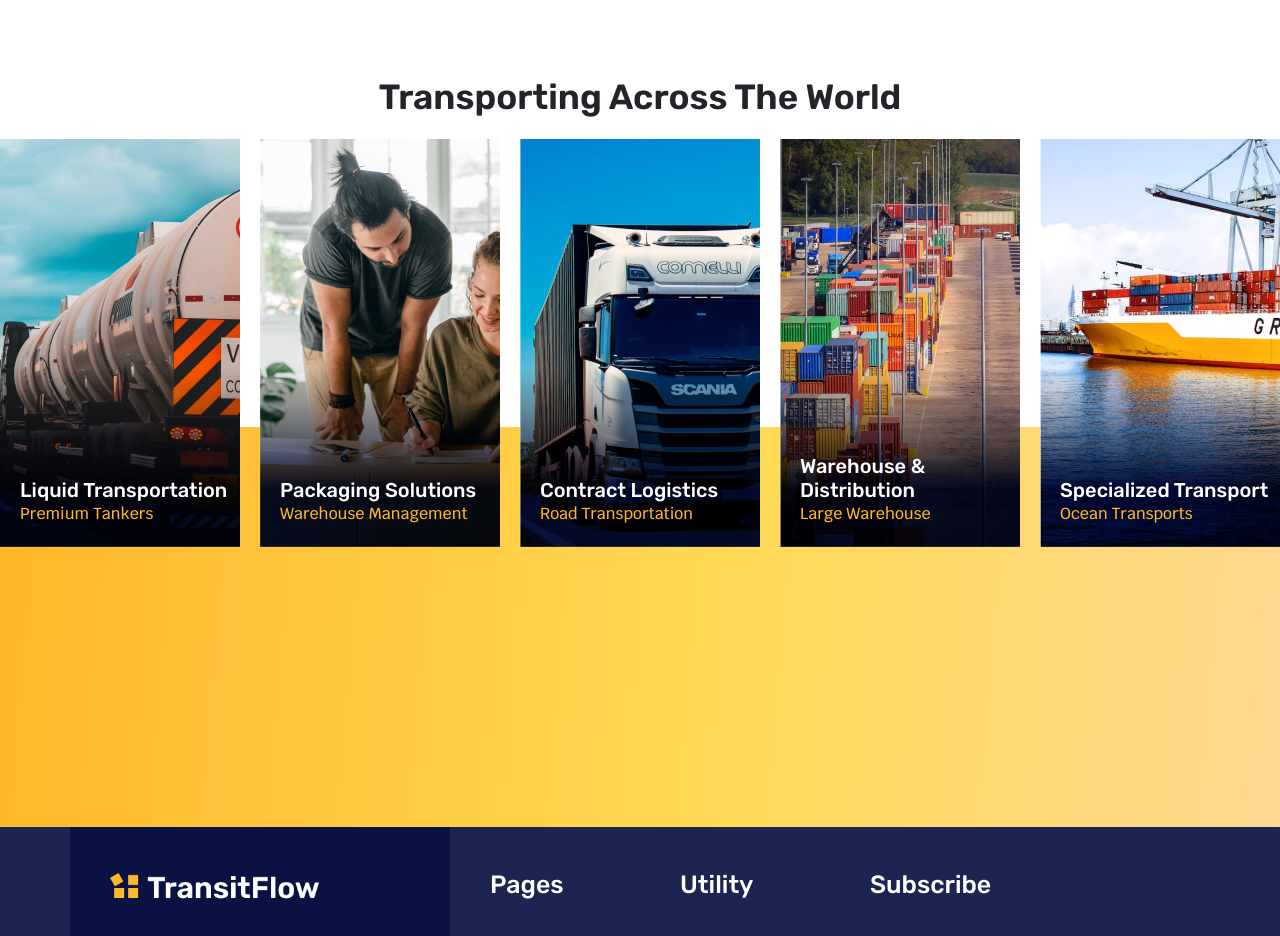
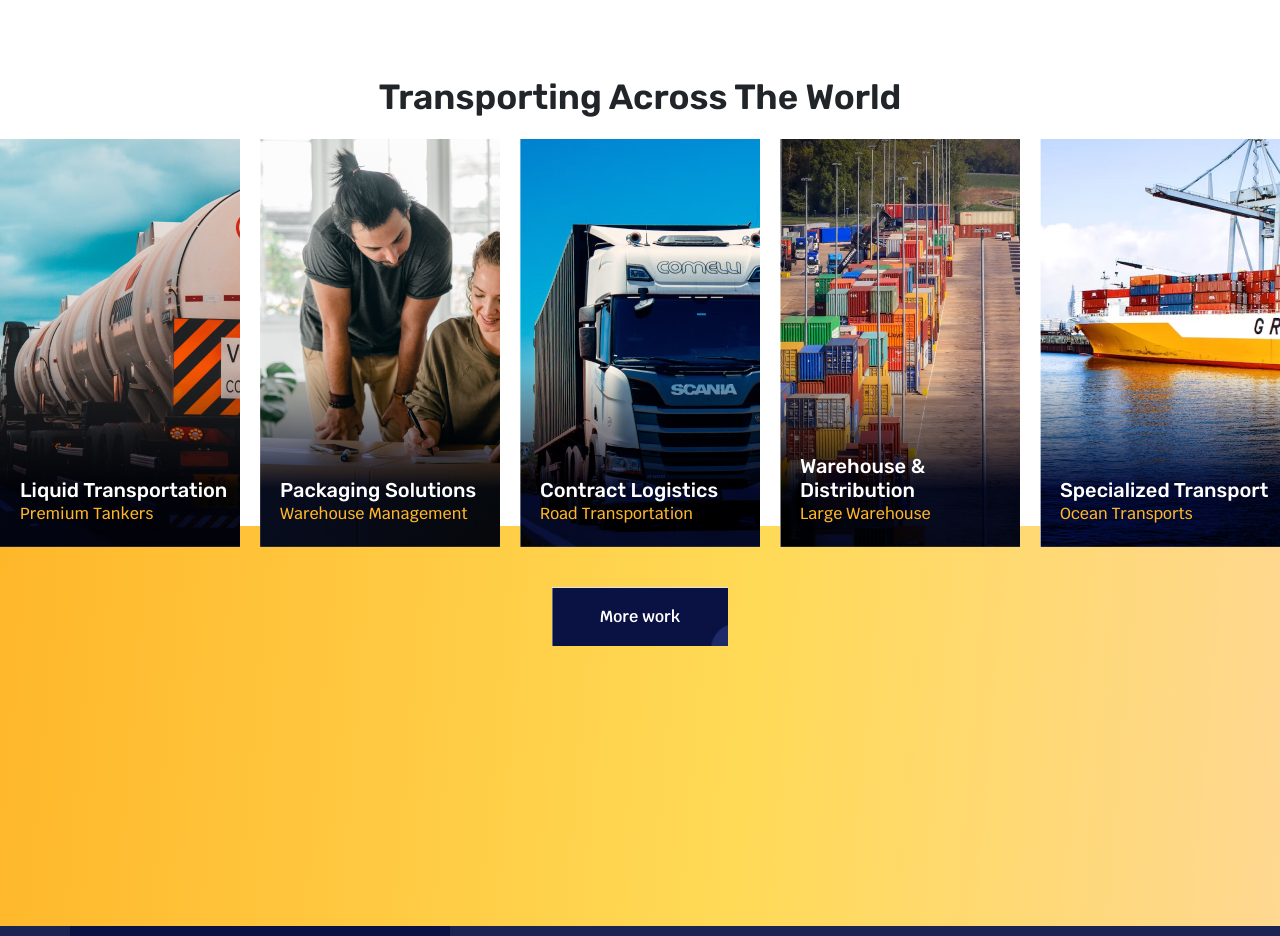
Before and after one commit to E-gap/transit-flow-site, a React (Create React App) app: page / in a window 1280 px wide. Shown: the part 3120-4056 px from the top of the page. Built offline with nearby package versions, Linux system fonts and the light colour scheme.

Commit message:
add button to why us

```diff
--- a/src/components/HomeWhyUs/HomeWhyUs.jsx
+++ b/src/components/HomeWhyUs/HomeWhyUs.jsx
@@ -3,6 +3,7 @@ import Container from "react-bootstrap/Container";
 import LittleText from "../LittleText/LittleText";
 import plane_photo from "../../images/homeWhyUs/plane_photo.jpg";
 import girl_photo from "../../images/homeWhyUs/girl_photo.png";
+import ButtonUser from "../ButtonUser/ButtonUser";
 
 const HomeWhyUs = () => {
   return (
@@ -78,6 +79,7 @@ const HomeWhyUs = () => {
             </p>
           </li>
         </ul>
+        <ButtonUser text="More work" view="dark" />
       </div>
       <div className={css.bg_2}></div>
     </section>
--- a/src/components/HomeWhyUs/HomeWhyUs.module.css
+++ b/src/components/HomeWhyUs/HomeWhyUs.module.css
@@ -144,6 +144,12 @@ h2 {
   top: 120px;
 }
 
+.transporting button {
+  display: block;
+  margin-left: auto;
+  margin-right: auto;
+}
+
 .transporting h2 {
   text-align: center;
   margin-bottom: 20px;
@@ -152,6 +158,7 @@ h2 {
 .transportingList {
   display: flex;
   justify-content: center;
+  margin-bottom: 40px;
 }
 
 .transportingList li {
```
